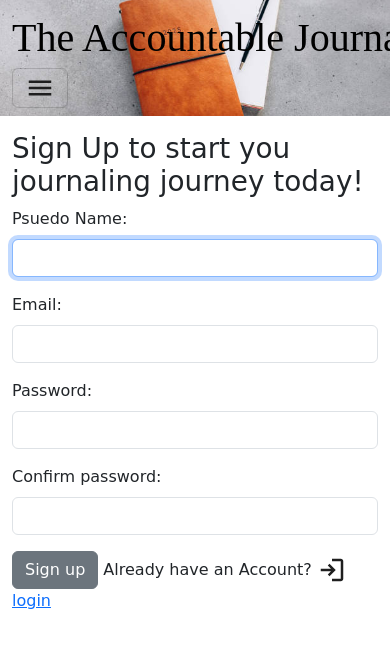
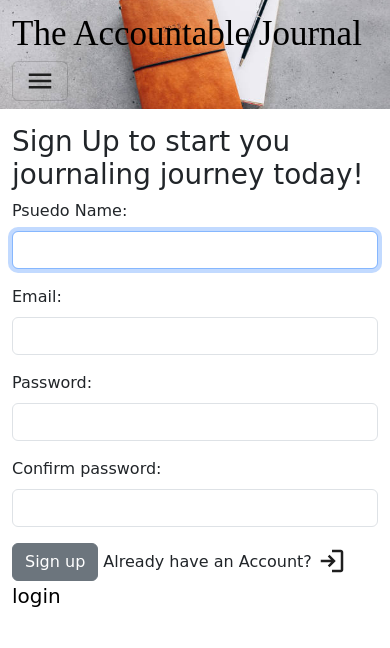
Before and after one commit to angelic-coder19/The_Accountable_Journal, a Flask app: page / in a window 390 px wide; the page is wider, and only the part inside the window is pictured. Shown: the top 648 px of that part. Run offline with Flask 3, Linux system fonts and the light colour scheme; data comes from the database, SQL or seed files in the repository; data that the repository does not hold is empty; some libraries are stand-ins or nearby versions; some web fonts are replaced.

Commit message:
Improve Responsiveness, Piechart Appearance & Regstraion Page - Improve brand logo size on small screens to allow menu to fit use media query - Styles to improve registration page, hyperlinks to login page - Improve appearace of piechart on large screes by adding constraints to its container

```diff
--- a/static/styles.css
+++ b/static/styles.css
@@ -4,6 +4,16 @@
 #brand {
     font-family: 'Rancho';
     font-size: 200%;
+}
+@media screen and (max-width: 500px){
+    #brand {
+        font-size: 35px;
+    }
+}
+.navbar-toggler:focus,
+.navbar-toggler:active {
+  outline: none;
+  box-shadow: none;
 }
 
 .navbar-toggler:focus,
@@ -65,3 +75,13 @@ textarea:focus {
 a {
     text-decoration: none;
 }
+.chart-container {
+    position: relative;
+    max-width: 600px;
+    margin: auto;
+}
+.loginButton {
+    text-decoration: none;
+    color: black;
+    font-size: 20px;
+}
```
